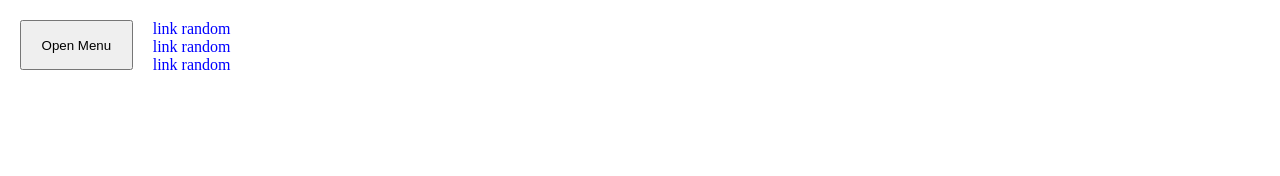
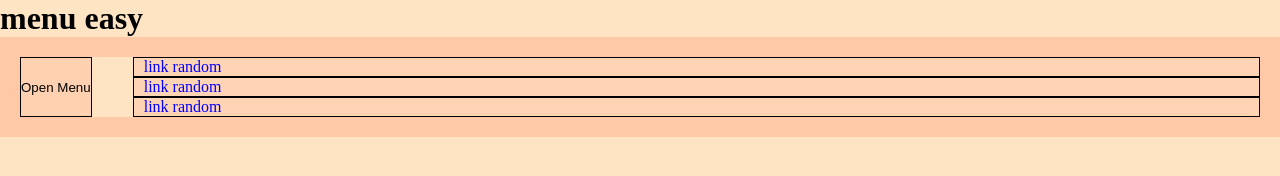
Before and after one commit to silvagon/simple-menu, a plain HTML site: page index.html in a window 1280 px wide. Both pictures are taken after a click on the button "Open Menu". Drawn offline with Linux system fonts and the light colour scheme.

Commit message:
update style.css

```diff
--- a/index.html
+++ b/index.html
@@ -4,12 +4,15 @@
     <meta charset="UTF-8">
     <meta http-equiv="X-UA-Compatible" content="IE=edge">
     <meta name="viewport" content="width=device-width, initial-scale=1.0">
-    <title>Document</title>
+    <title>simple menu</title>
     <link rel="stylesheet" href="./style.css">
 </head>
 <body>
+    <h1>menu easy</h1>
     <div class="container-menu">
-        <button id="openMenu">Open Menu</button>
+        <div>
+            <button id="openMenu">Open Menu</button>
+        </div>
         <nav class="nav-container" style="display: none;">
             <a class="nav-boton" href="">link random</a>
             <a class="nav-boton" href="">link random</a>
--- a/style.css
+++ b/style.css
@@ -1,9 +1,16 @@
+/*  basic css */
 *{
+    background-color: bisque;
     margin: 0;
     padding: 0;
 }
 #openMenu{
-    height: 50px;
+    height: 60px;
+    background-color: #fa85;
+    border: black solid 1px;
+}
+#openMenu:hover{
+    background-color: #fa8a;
 }
 .nav-container{
     display: flex;
@@ -13,9 +20,15 @@
     display: grid;
     grid-template-columns: 0.1fr 1fr;
     padding: 20px;
+    background-color: #fa87;
 }
 .nav-boton{
+    background-color: #fa84;
     color: blue;
     text-decoration: none;
-    padding-left: 20px;
+    padding-left: 10px;
+    border: black solid 1px;
 }
+.nav-boton:hover{
+    background-color: #fa8a;
+}
```
